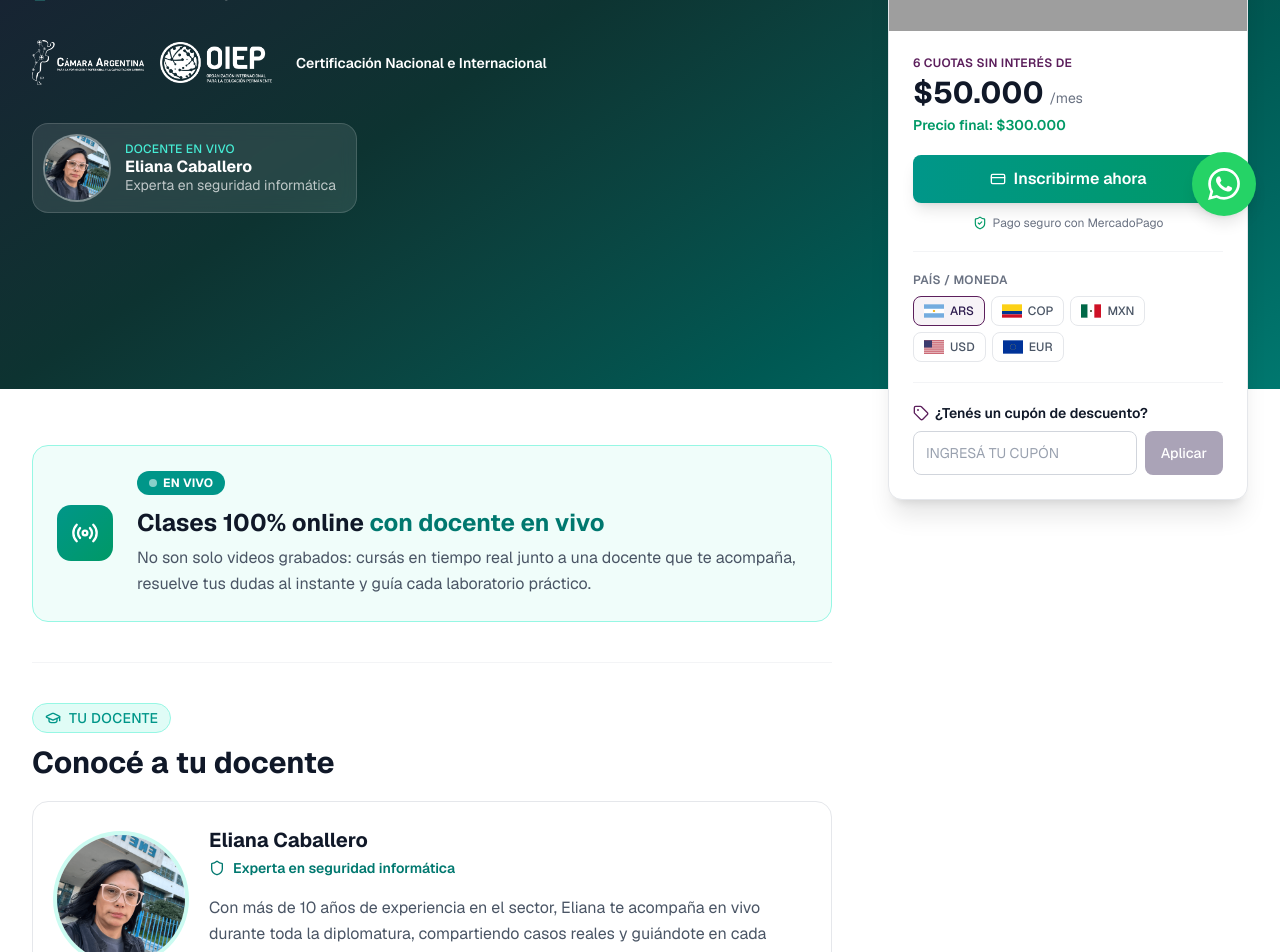
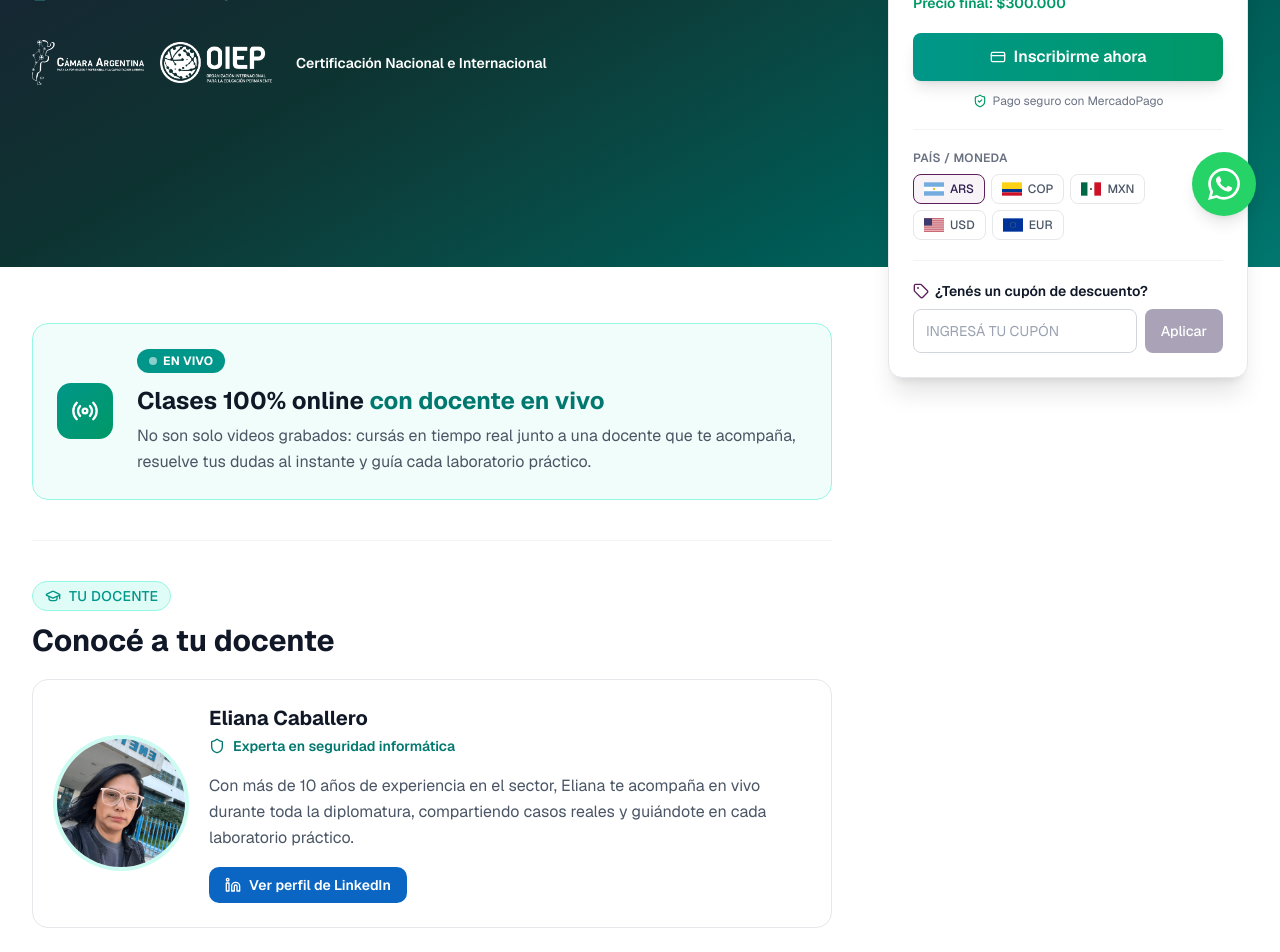
Before and after one commit to avatardepcsuite/academia.depcsuite.com, a Next.js app: page /diplomaturas/ciberseguridad-aplicada in a window 1280 px wide. Shown: the part 560-1512 px from the top of the page. Built offline with nearby package versions, Linux system fonts and the light colour scheme; grey boxes are pictures that could not be loaded.

Commit message:
feat: add LinkedIn profile link for Eliana Caballero in ciberseguridad-aplicada page

```diff
--- a/app/diplomaturas/ciberseguridad-aplicada/page.tsx
+++ b/app/diplomaturas/ciberseguridad-aplicada/page.tsx
@@ -13,6 +13,7 @@ import {
   Shield,
   CalendarCheck,
   Radio,
+  Linkedin,
 } from "lucide-react"
 import { Header } from "@/components/landing/header"
 import { Footer } from "@/components/landing/footer"
@@ -259,11 +260,6 @@ export default function DiplomaturaCiberseguridadPage() {
             { src: "/images/logo-camara-argentina.png", alt: "Logo Cámara Argentina de Comercio - Certificación Nacional" },
             { src: "/images/logo-oeip.png", alt: "Logo OEIP - Certificación Internacional" },
           ]}
-          heroDocente={{
-            src: "/docentes/eliana-caballero.png",
-            name: "Eliana Caballero",
-            role: "Experta en seguridad informática",
-          }}
           pricing={diplomaturasPricing["ciberseguridad-aplicada"]}
           buttonGradient={buttonGradient}
           previewGradient={themeGradient}
@@ -321,6 +317,15 @@ export default function DiplomaturaCiberseguridadPage() {
                 <p className="mt-3 text-gray-600 leading-relaxed">
                   Con más de 10 años de experiencia en el sector, Eliana te acompaña en vivo durante toda la diplomatura, compartiendo casos reales y guiándote en cada laboratorio práctico.
                 </p>
+                <a
+                  href="https://www.linkedin.com/in/eliana-caballero"
+                  target="_blank"
+                  rel="noopener noreferrer"
+                  className="mt-4 inline-flex items-center gap-2 rounded-lg bg-[#0a66c2] px-4 py-2 text-sm font-semibold text-white transition-colors hover:bg-[#004182] focus:outline-none focus-visible:ring-2 focus-visible:ring-[#0a66c2]/40"
+                >
+                  <Linkedin className="h-4 w-4" aria-hidden="true" />
+                  Ver perfil de LinkedIn
+                </a>
               </div>
             </div>
           </CourseSection>
```
